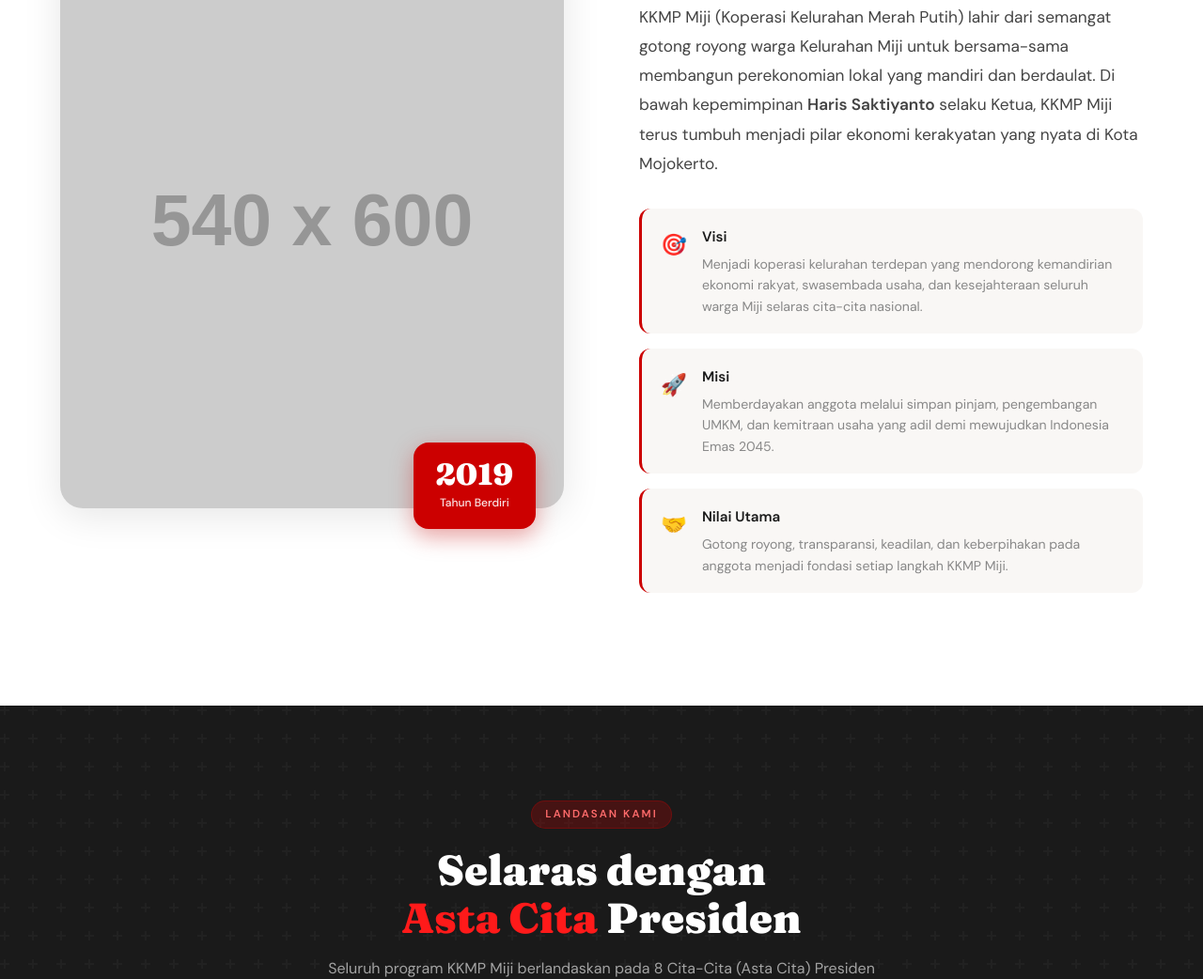
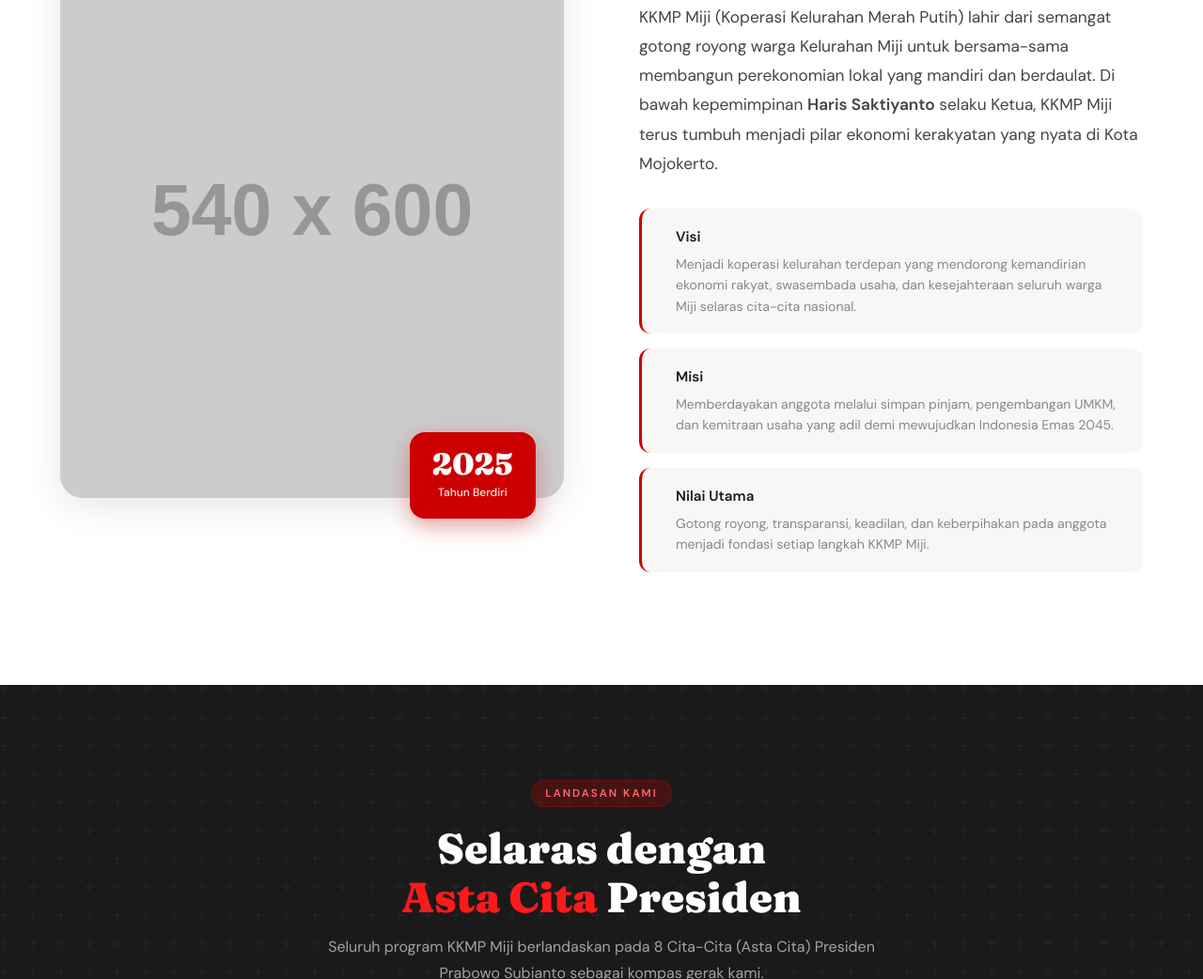
Before and after one commit to raijinnjc/KKMPMiji, a plain HTML site: page kkmp-miji-vercel (1)/index.html in a window 1280 px wide. Shown: the part 1189-2231 px from the top of the page at 94% size. Drawn offline with Linux system fonts and the light colour scheme; placeholder pictures from the web are drawn by us.

Commit message:
Change founding year and remove icons from VMV section
Updated the founding year and removed icons for vision, mission, and values.

```diff
--- a/kkmp-miji-vercel (1)/index.html
+++ b/kkmp-miji-vercel (1)/index.html
@@ -196,7 +196,7 @@
           />
           <!-- Lencana tahun berdiri -->
           <div class="about-badge">
-            <div class="badge-num">2019</div>
+            <div class="badge-num">2025</div>
             <div class="badge-text">Tahun Berdiri</div>
           </div>
         </div>
@@ -219,7 +219,7 @@
           <!-- Visi, Misi, Nilai -->
           <div class="vmv-list">
             <div class="vmv-item">
-              <div class="vmv-icon">🎯</div>
+              <div class="vmv-icon"></div>
               <div>
                 <h4>Visi</h4>
                 <p>
@@ -230,7 +230,7 @@
               </div>
             </div>
             <div class="vmv-item">
-              <div class="vmv-icon">🚀</div>
+              <div class="vmv-icon"></div>
               <div>
                 <h4>Misi</h4>
                 <p>
@@ -240,7 +240,7 @@
               </div>
             </div>
             <div class="vmv-item">
-              <div class="vmv-icon">🤝</div>
+              <div class="vmv-icon"></div>
               <div>
                 <h4>Nilai Utama</h4>
                 <p>
```
